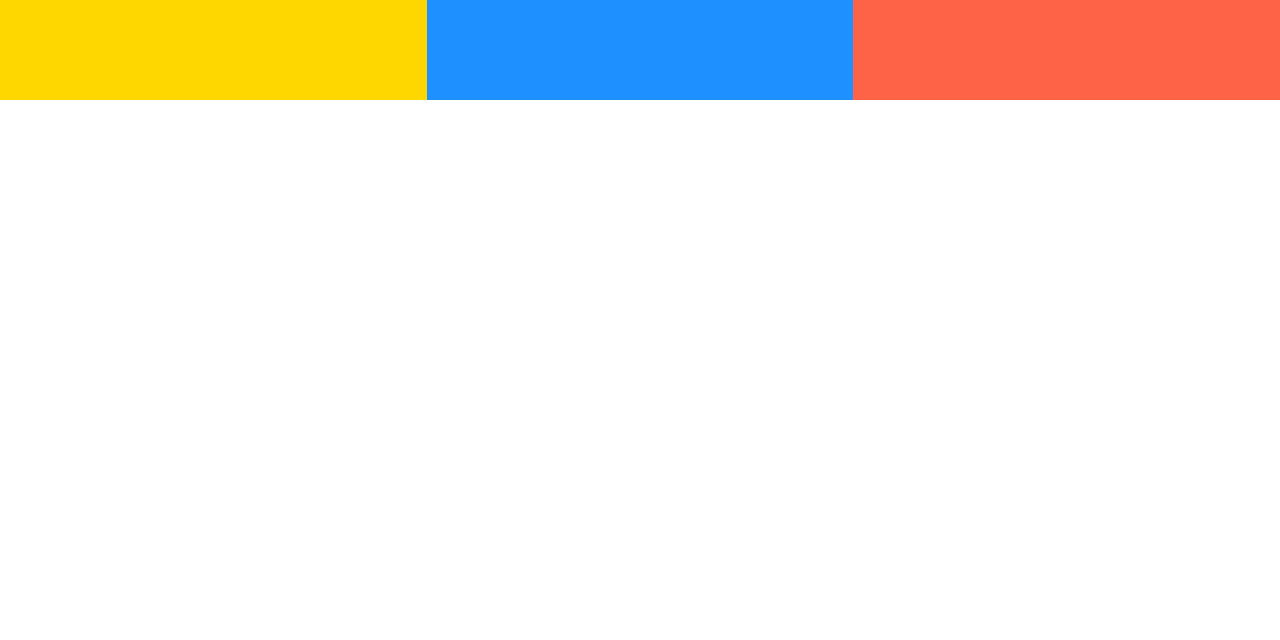
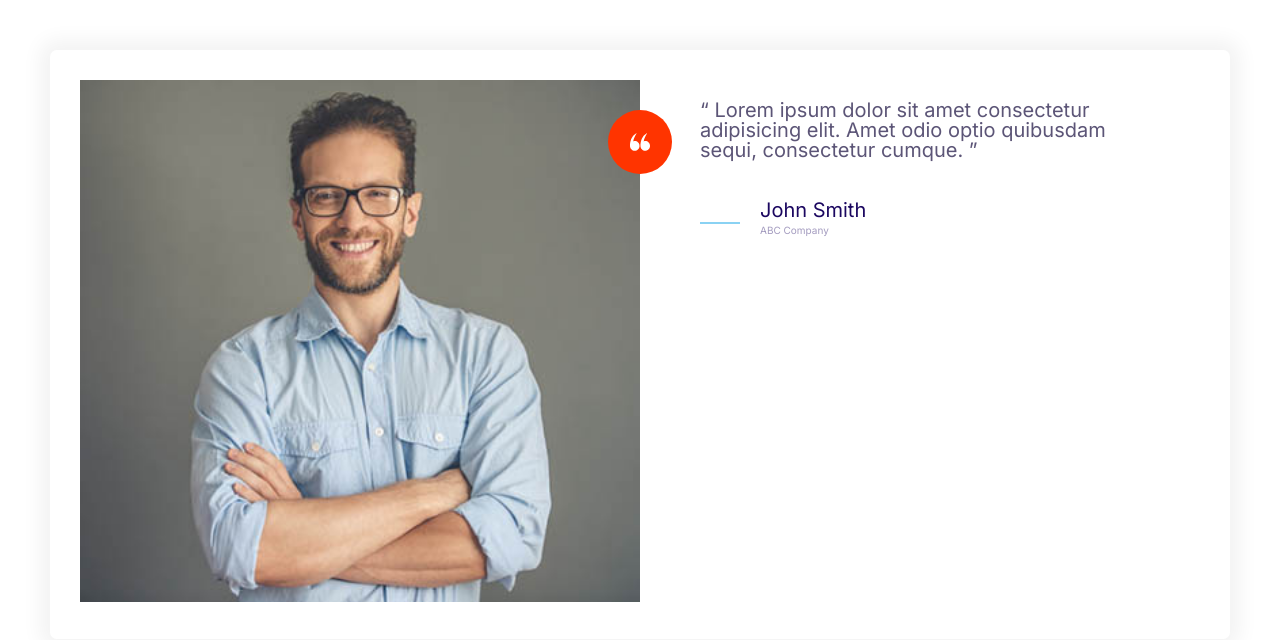
Before and after one commit to mohammeduzair333/mosfify_app, a plain HTML site: page index.html in a window 1280 px wide. Drawn offline with Linux system fonts and the light colour scheme.

Commit message:
Creation of Testimonials

```diff
--- a/CSS/Style.css
+++ b/CSS/Style.css
@@ -156,8 +156,17 @@ a {
     width: 40px;
 }
 
+.icon--small {
+    width: 20px;
+    height: 20px;
+}
+
 .icon--primary {
     fill: var(--color-primary);
+}
+
+.icon--white {
+    fill: white;
 }
 .icon-container {
     background: #f3f9fa;
@@ -167,6 +176,10 @@ a {
     display: inline-flex;
     justify-content: center;
     align-items: center;
+}
+
+.icon-container--accent {
+    background: var(--color-accent);
 }
 
 /* Buttons */
@@ -425,3 +438,32 @@ a {
         grid-template-columns: repeat(3, 1fr);
     }
 }
+
+/* testimonial */
+.testimonial {
+    padding: 3rem;
+}
+
+.testimonial__image {
+    position: relative;
+}
+
+.testimonial__image > img {
+    width: 100%;
+}
+
+.testimonial__image > .icon-container {
+    position: absolute;
+    top: 3rem;
+    right: -32px;
+}
+
+@media screen and (min-width: 900px) {
+    .testimonial .quote,
+    .testimonial .quote__author {
+        font-size: 2rem;
+    }
+    .testimonial .quote {
+        margin-left: 6rem;
+    }
+}
--- a/index.html
+++ b/index.html
@@ -10,11 +10,38 @@
         <link href="https://fonts.googleapis.com/css2?family=Inter:wght@400;600;700&display=swap" rel="stylesheet" />
         <title>Talib</title>
     </head>
-    <body>
-        <div class="grid grid--1x2 grid--1x3">
-            <div style="height: 100px; background: gold"></div>
-            <div style="height: 100px; background: dodgerblue"></div>
-            <div style="height: 100px; background: tomato"></div>
+    <body style="padding: 5rem">
+        <div class="card testimonial">
+            <div class="grid grid--1x2">
+                <div class="testimonial__image">
+                    <img src="images/testimonial.jpg" alt="A happy smiling customer" />
+                    <span class="icon-container icon-container--accent">
+                        <svg class="icon icon--small icon--white">
+                            <use xlink:href="images/sprite.svg#quotes"></use>
+                        </svg>
+                    </span>
+                </div>
+
+                <blockquote class="quote">
+                    <p class="quote__text">
+                        Lorem ipsum dolor sit amet consectetur adipisicing elit. Amet odio optio quibusdam sequi,
+                        consectetur cumque.
+                    </p>
+                    <footer>
+                        <div class="media">
+                            <div class="media__image">
+                                <svg class="icon icon--primary quote__line">
+                                    <use xlink:href="images/sprite.svg#line"></use>
+                                </svg>
+                            </div>
+                            <div class="media__body">
+                                <h3 class="media__title quote__author">John Smith</h3>
+                                <p class="quote__organization">ABC Company</p>
+                            </div>
+                        </div>
+                    </footer>
+                </blockquote>
+            </div>
         </div>
     </body>
 </html>
```
Also changed, not shown: CSS/Components/Testimonial.html (added, +34 -0 lines), images/testimonial.jpg (added).
